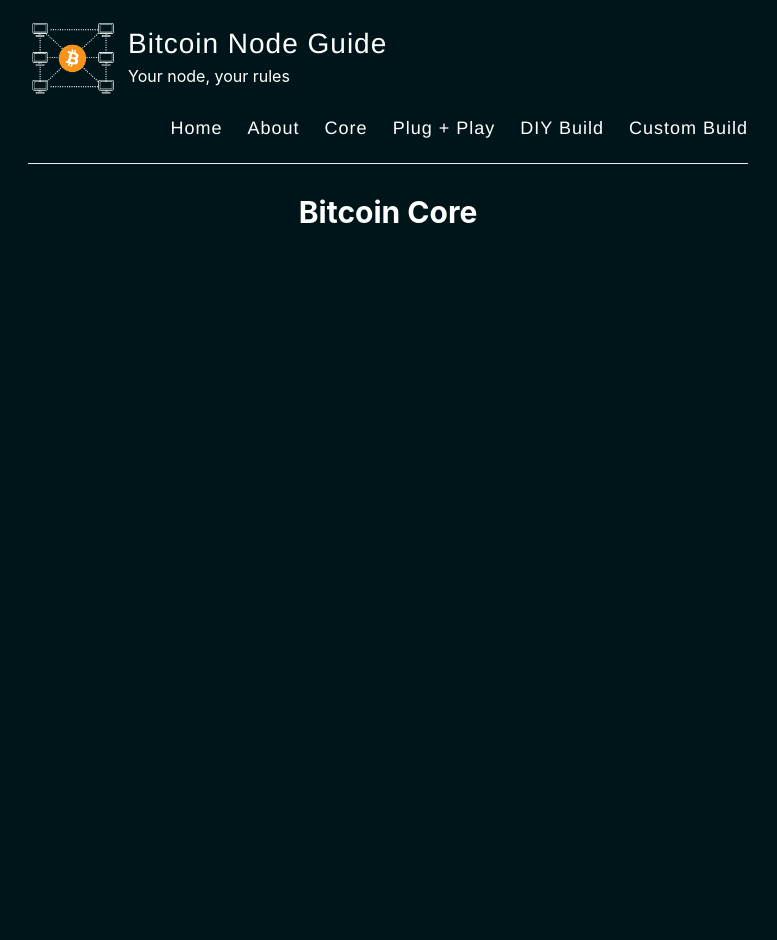
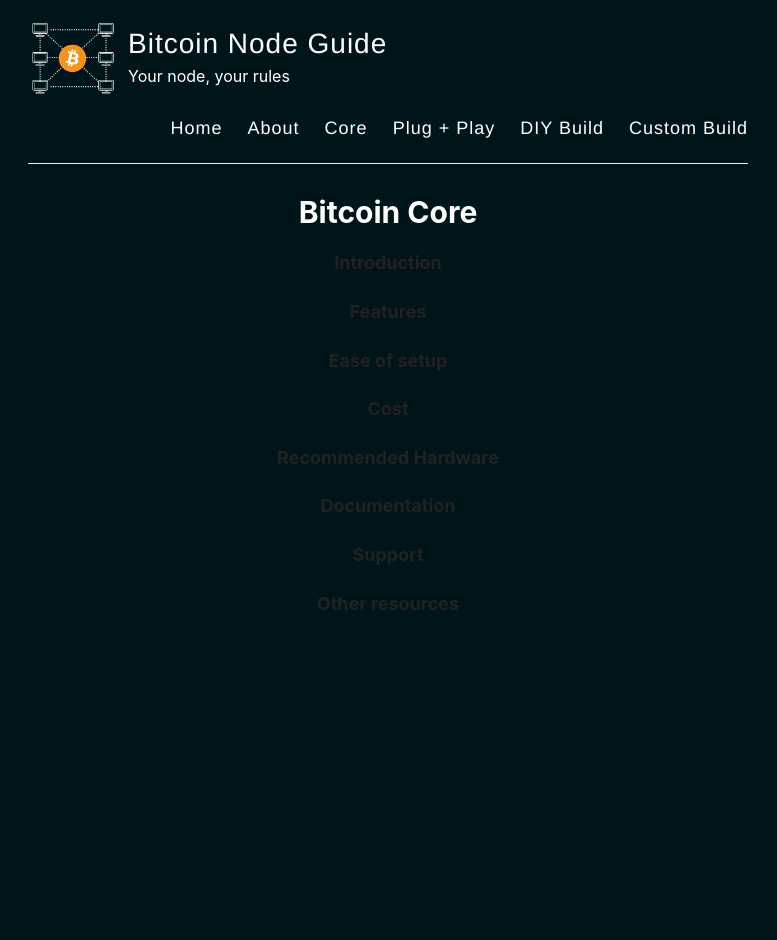
Before and after one commit to BitcoinQnA/node-guide, a Jekyll site: the page built from _pages/core.md, in a window 1280 px wide. Shown: the whole page, without its empty margins (252-1029 px from the left). Built offline with Jekyll 4.4.1, drawn with Linux system fonts in a browser that asks for light colours.

Commit message:
Update core.md

```diff
--- a/_pages/core.md
+++ b/_pages/core.md
@@ -3,3 +3,19 @@
 title: Bitcoin Core
 permalink: /core/
 ---
+
+#### Introduction
+
+#### Features
+
+#### Ease of setup
+
+#### Cost
+
+#### Recommended Hardware
+
+#### Documentation
+
+#### Support
+
+#### Other resources
```
